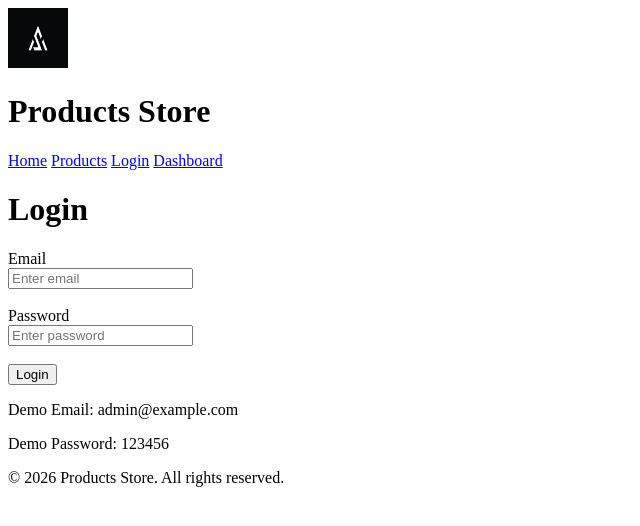
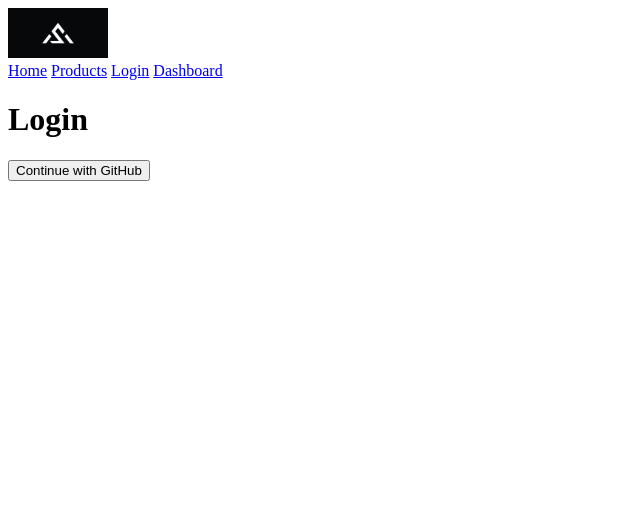
Before and after one commit to Kapil0212/nextjs-routing-task, a Next.js app: page /login in a window 1280 px wide. Shown: the top 526 px of the page, without its empty margins (0-640 px from the left). Built offline with nearby package versions, Linux system fonts and the light colour scheme.

Commit message:
Implement NextAuth GitHub authentication

```diff
--- /dev/null
+++ b/app/api/auth/[...nextauth]/route.js
@@ -0,0 +1,6 @@
+import NextAuth from "next-auth";
+import { authOptions } from "../../../../auth";
+
+const handler = NextAuth(authOptions);
+
+export { handler as GET, handler as POST };
--- a/app/layout.js
+++ b/app/layout.js
@@ -1,24 +1,19 @@
 import Image from "next/image";
 import Link from "next/link";
-
-export const metadata = {
-  title: "Products Store",
-  description: "Products Store Website",
-};
+import Providers from "./providers";
 
 export default function RootLayout({ children }) {
   return (
     <html lang="en">
       <body>
+        <Providers>
           <header>
             <Image
               src="/logo.png"
-            alt="Products Store Logo"
-            width={60}
-            height={60}
+              alt="Logo"
+              width={100}
+              height={50}
             />
-
-          <h1>Products Store</h1>
 
             <nav>
               <Link href="/">Home</Link>{" "}
@@ -29,10 +24,7 @@ export default function RootLayout({ children }) {
           </header>
 
           <main>{children}</main>
-
-        <footer>
-          <p>© 2026 Products Store. All rights reserved.</p>
-        </footer>
+        </Providers>
       </body>
     </html>
   );
--- a/app/login/page.js
+++ b/app/login/page.js
@@ -1,86 +1,21 @@
 "use client";
 
-import { useState } from "react";
-import { useRouter } from "next/navigation";
+import { signIn } from "next-auth/react";
 
 export default function LoginPage() {
-  const router = useRouter();
-
-  const [email, setEmail] = useState("");
-  const [password, setPassword] = useState("");
-  const [message, setMessage] = useState("");
-
-  async function handleSubmit(event) {
-    event.preventDefault();
-
-    setMessage("");
-
-    try {
-      const response = await fetch("/api/login", {
-        method: "POST",
-        headers: {
-          "Content-Type": "application/json",
-        },
-        body: JSON.stringify({
-          email,
-          password,
-        }),
-      });
-
-      const data = await response.json();
-
-      if (!response.ok) {
-        setMessage(data.message);
-        return;
-      }
-
-      router.push("/dashboard");
-      router.refresh();
-    } catch {
-      setMessage("Something went wrong");
-    }
-  }
+  const handleLogin = async () => {
+    await signIn("github", {
+      callbackUrl: "/dashboard",
+    });
+  };
 
   return (
     <main>
       <h1>Login</h1>
 
-      <form onSubmit={handleSubmit}>
-        <div>
-          <label>Email</label>
-          <br />
-          <input
-            type="email"
-            value={email}
-            onChange={(event) => setEmail(event.target.value)}
-            placeholder="Enter email"
-            required
-          />
-        </div>
-
-        <br />
-
-        <div>
-          <label>Password</label>
-          <br />
-          <input
-            type="password"
-            value={password}
-            onChange={(event) => setPassword(event.target.value)}
-            placeholder="Enter password"
-            required
-          />
-        </div>
-
-        <br />
-
-        <button type="submit">Login</button>
-      </form>
-
-      {message && <p>{message}</p>}
-
-      <p>Demo Email: admin@example.com</p>
-      <p>Demo Password: 123456</p>
+      <button onClick={handleLogin}>
+        Continue with GitHub
+      </button>
     </main>
   );
 }
--- /dev/null
+++ b/app/providers.js
@@ -0,0 +1,7 @@
+"use client";
+
+import { SessionProvider } from "next-auth/react";
+
+export default function Providers({ children }) {
+  return <SessionProvider>{children}</SessionProvider>;
+}
--- a/package.json
+++ b/package.json
@@ -11,6 +11,7 @@
   "dependencies": {
     "jose": "^6.2.12",
     "next": "latest",
+    "next-auth": "^4.24.15",
     "react": "latest",
     "react-dom": "latest"
   },
```
Also changed, not shown: app/dashboard/logout-button.js (added, +11 -0 lines), app/dashboard/page.js (+8 -15 lines), auth.js (added, +12 -0 lines), proxy.js (deleted, +0 -28 lines), 1 other file (tests, documents, lock files or other folders). Lines whose indentation alone changed are shown as unchanged.
